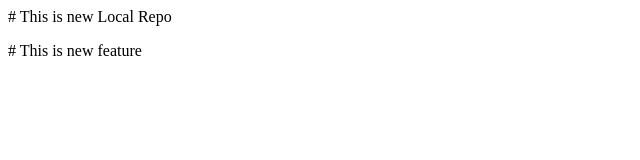
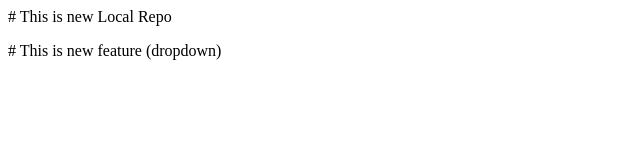
Before and after one commit to Dipak-kumar005/localrepo, a plain HTML site: page index.html in a window 1280 px wide. Shown: the full height of the page, 0-640 px from the left. Drawn offline with Linux system fonts and the light colour scheme.

Commit message:
dropdown

```diff
--- a/index.html
+++ b/index.html
@@ -1,2 +1,2 @@
 <p> # This is new Local Repo</p>
-<p># This is new feature</p>
+<p># This is new feature (dropdown)</p>
```
